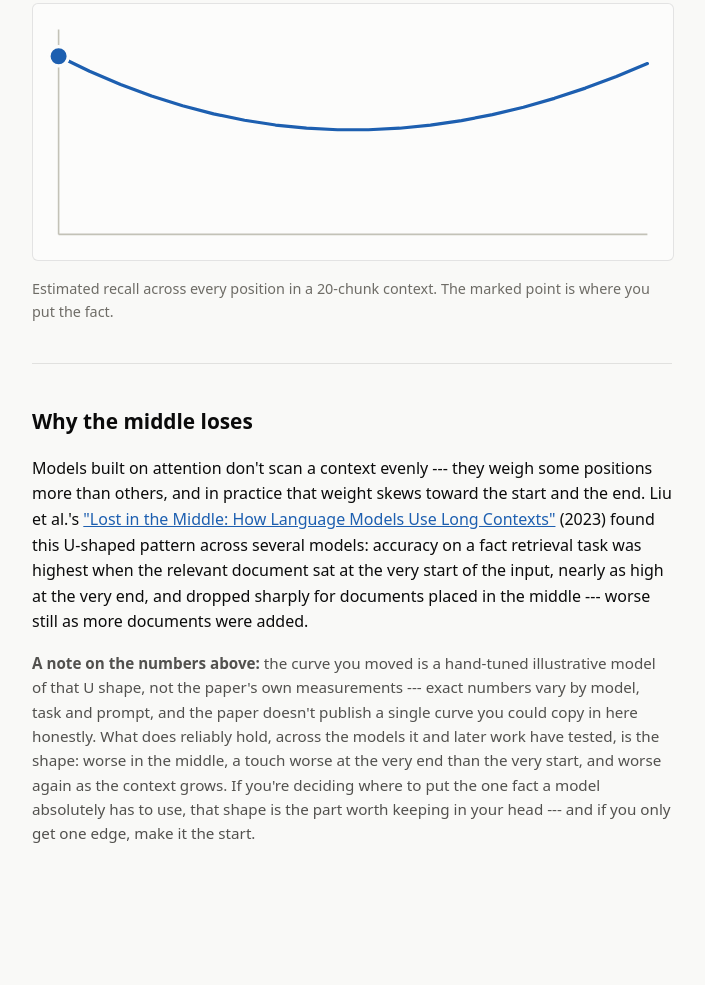
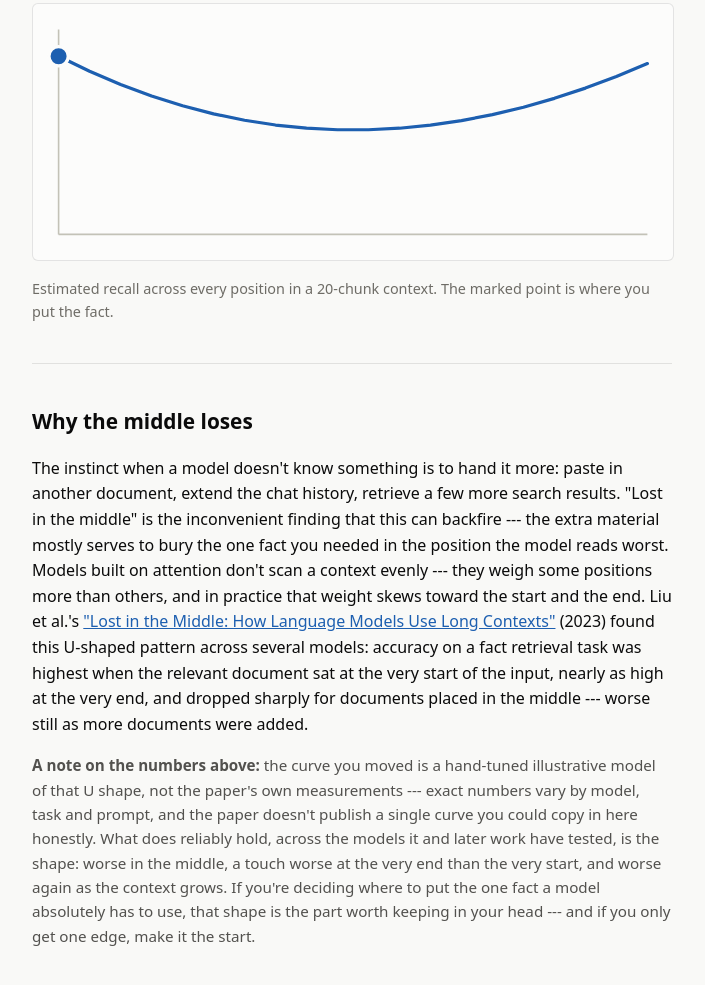
Before and after one commit to comp4020-agentic-coding-studio/comp4020-ass1-bada, a website built with Vite: page index.html in a window 1280 px wide. Shown: the part 880-1865 px from the top of the page, without its empty margins (288-993 px from the left). Before the commit the page ends 1789 px from the top, so only its background shows below. Built offline with nearby package versions, Linux system fonts and the light colour scheme.

Commit message:
index: sharpen the why-section opener into a real provocation
"Worse still as more documents were added" was buried mid-sentence as a
mechanism detail. Lead with it instead: the instinct when a model doesn't
know something is to hand it more context, and that instinct is what the
paper shows backfiring — the response-to-brief HD band wants "pointed,
surprising", not just correct.

```diff
--- a/index.html
+++ b/index.html
@@ -108,9 +108,14 @@
       <section class="explainer" aria-labelledby="why-heading">
         <h2 id="why-heading">Why the middle loses</h2>
         <p>
-          Models built on attention don't scan a context evenly --- they
-          weigh some positions more than others, and in practice that weight
-          skews toward the start and the end. Liu et al.'s
+          The instinct when a model doesn't know something is to hand it
+          more: paste in another document, extend the chat history, retrieve
+          a few more search results. "Lost in the middle" is the inconvenient
+          finding that this can backfire --- the extra material mostly serves
+          to bury the one fact you needed in the position the model reads
+          worst. Models built on attention don't scan a context evenly ---
+          they weigh some positions more than others, and in practice that
+          weight skews toward the start and the end. Liu et al.'s
           <a
             href="https://arxiv.org/abs/2307.03172"
             target="_blank"
```
